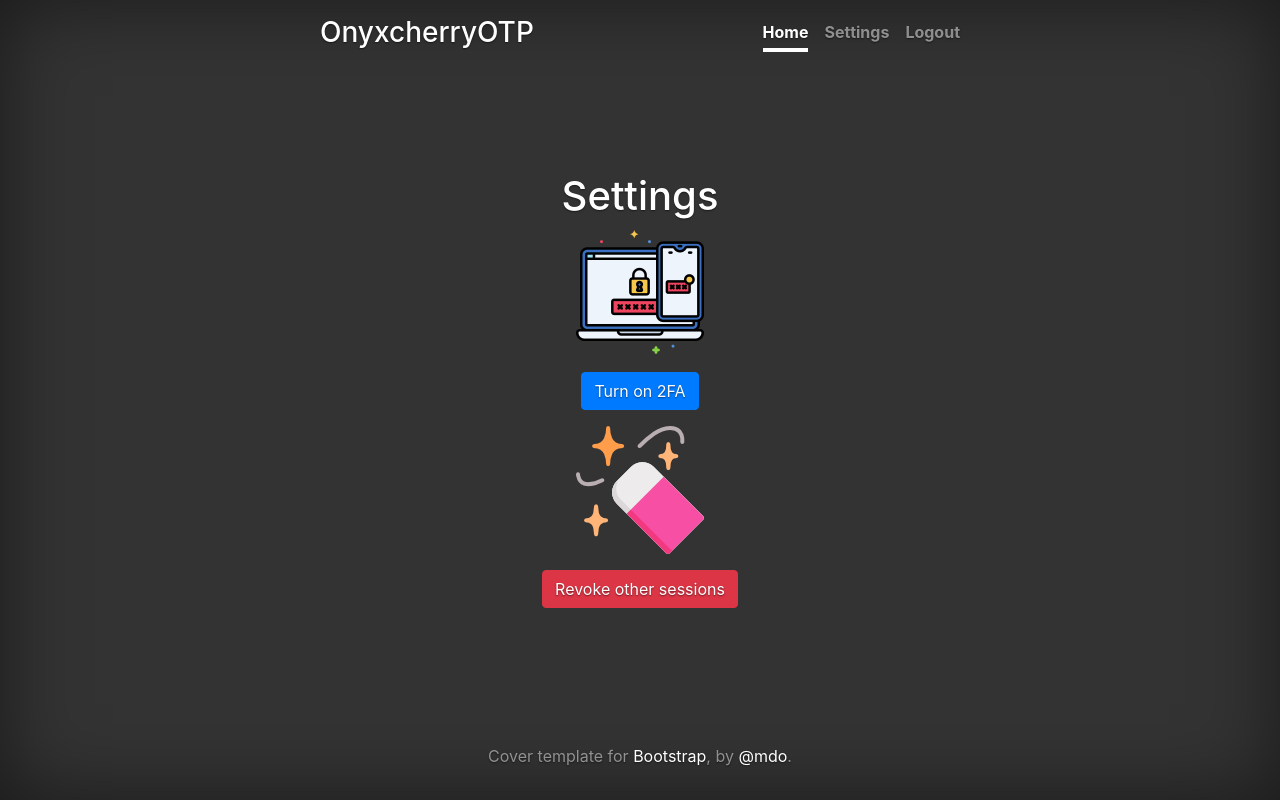
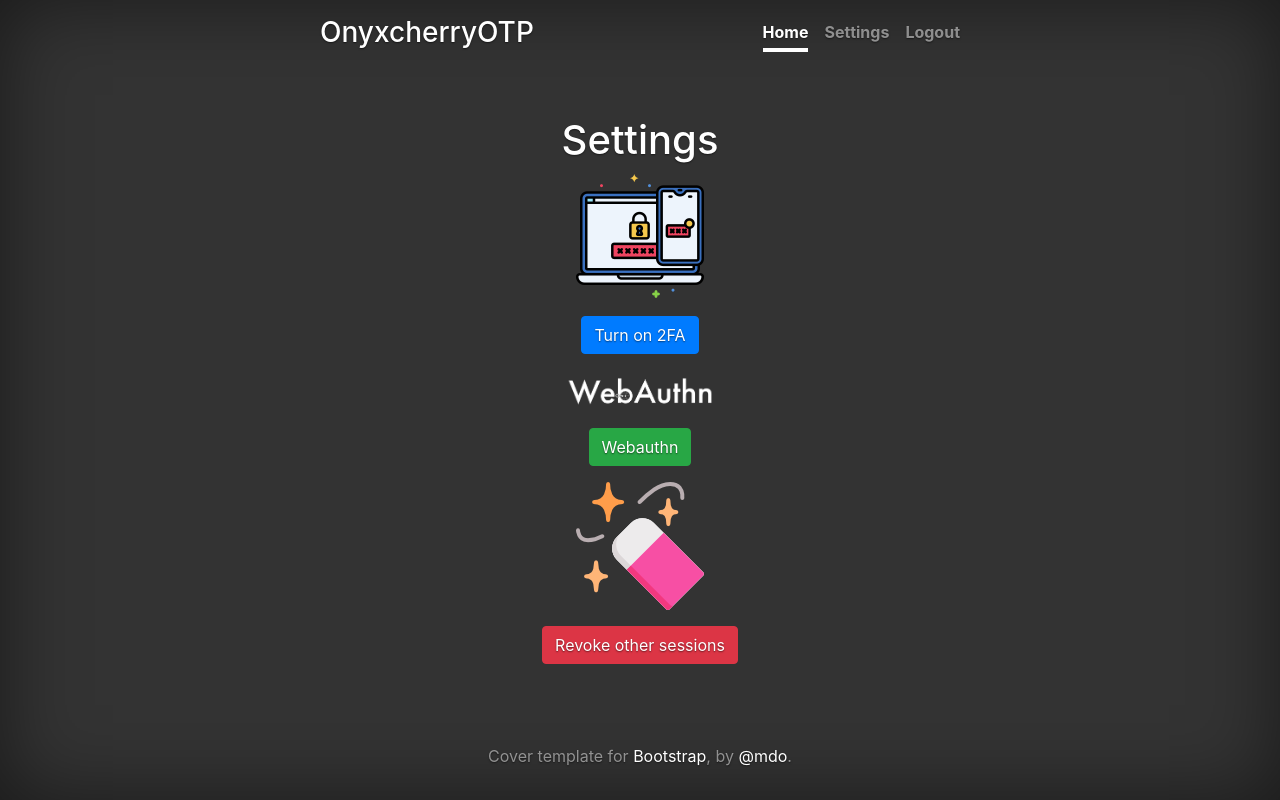
Before and after one commit to onyxcherry/OnyxcherryOTP, a Python web app: template app/templates/settings/settings.html in a window 1280 px wide. Run offline with Jinja, Linux system fonts and the light colour scheme; the template is opened without the code that fills it, so the values that code supplies are empty; some libraries are stand-ins or nearby versions.

Commit message:
Update REAME credits, add webauthn button to settings endpoint

```diff
--- a/app/static/css/my.css
+++ b/app/static/css/my.css
@@ -12,3 +12,7 @@
     margin: 0 auto;
     font-size: 1.2em;
 }
+
+#webauthn-image {
+    max-width: 10rem;
+}
--- a/app/templates/index.html
+++ b/app/templates/index.html
@@ -15,6 +15,7 @@
     nonce="{{ csp_nonce() }}">
 
   <link href="/static/css/cover.css" rel="stylesheet" nonce="{{ csp_nonce() }}">
+  <link href="/static/css/my.css" rel="stylesheet" nonce="{{ csp_nonce() }}">
 </head>
 
 <body class="text-center">
--- a/app/templates/settings/settings.html
+++ b/app/templates/settings/settings.html
@@ -10,8 +10,13 @@
 <a href="{{ url_for('twofa.activate') }}" class="btn btn-primary">{{ _('Turn on 2FA') }}</a>
 {% endif %}
 <p></p>
+<img id="webauthn-image" src="/static/images/final-webauthn-logo-webauthn-white.png">
+<p></p>
+<a href="{{ url_for('webauthn.index') }}" class="btn btn-success">{{ _('Webauthn') }}</a>
+
+<p></p>
 <img id="revoke-image" src="/static/images/revoke.png">
 <p></p>
-<p class="lead"><a href="{{ url_for('auth.revoke_other_sessions') }}"
-        class="btn btn-danger">{{ _('Revoke other sessions') }}</a></p>
+<p class="lead"><a href="{{ url_for('auth.revoke_other_sessions') }}" class="btn btn-danger">{{ _('Revoke other
+                sessions') }}</a></p>
 {% endblock %}
```
Also changed, not shown: README.md, app/static/images/final-webauthn-logo-webauthn-white.png (added).
